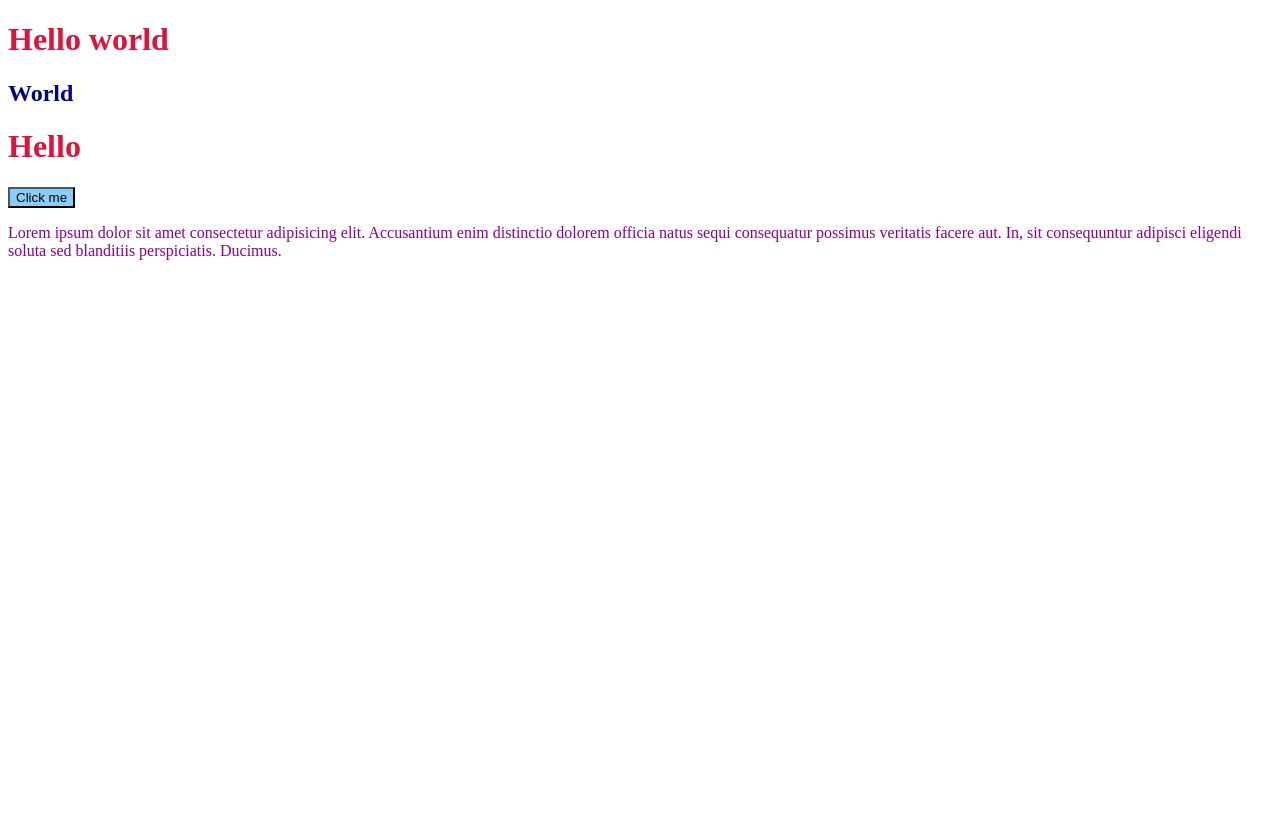
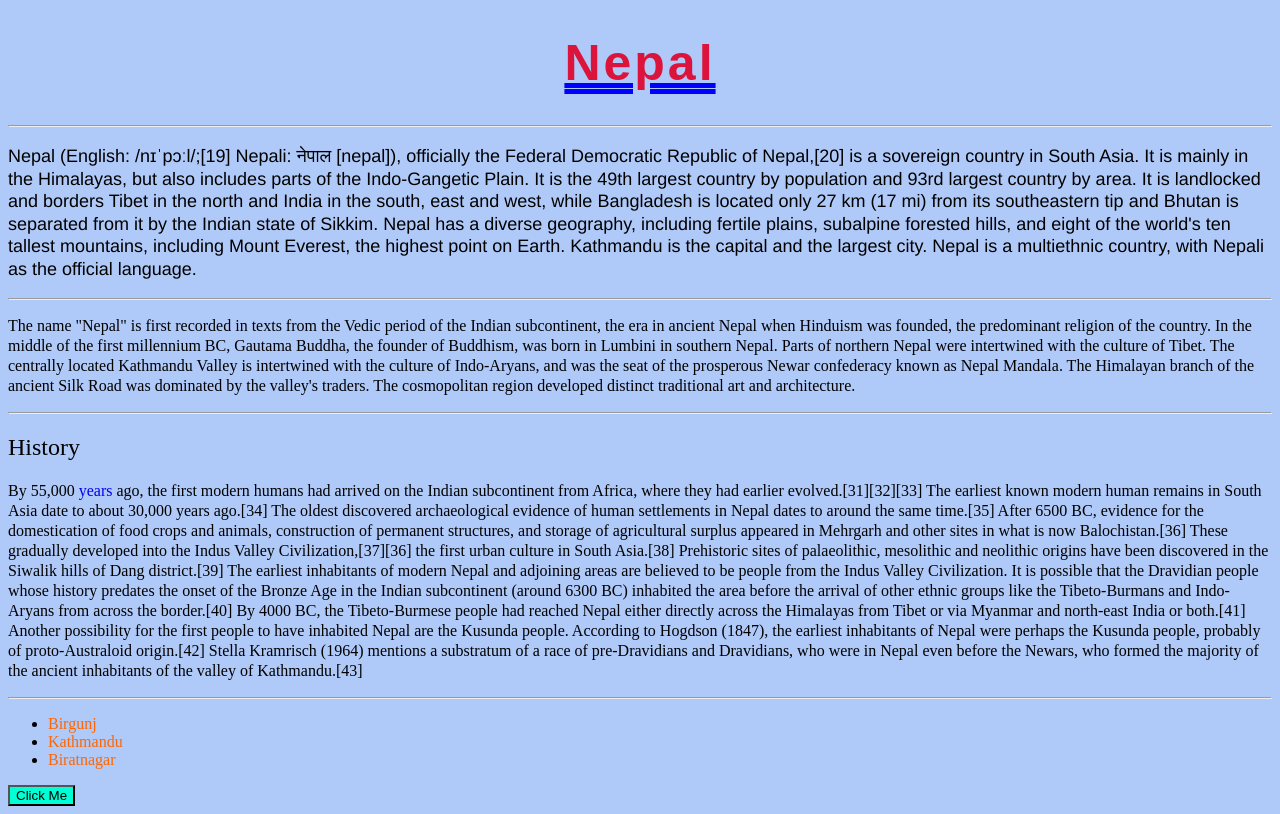
Before and after one commit to yadav-jitendra/Web-Dev-bootcamp, a plain HTML site: page css/index.html in a window 1280 px wide. Drawn offline with Linux system fonts and the light colour scheme.

Commit message:
update css

```diff
--- a/css/index.html
+++ b/css/index.html
@@ -10,10 +10,38 @@
     <link rel="stylesheet" href="style.css">
 </head>
 <body>
-    <h1>Hello world</h1>
-    <h2>World</h2>
-    <h1>Hello</h1>
-    <button>Click me</button>
-    <p>Lorem ipsum dolor sit amet consectetur adipisicing elit. Accusantium enim distinctio dolorem officia natus sequi consequatur possimus veritatis facere aut. In, sit consequuntur adipisci eligendi soluta sed blanditiis perspiciatis. Ducimus.</p>
+    <h1>Nepal</h1>
+
+    <hr>
+
+    <p class="main">
+        Nepal (English: /nɪˈpɔːl/;[19] Nepali: नेपाल [nepal]), officially the Federal Democratic Republic of Nepal,[20] is a sovereign country in South Asia. It is mainly in the Himalayas, but also includes parts of the Indo-Gangetic Plain. It is the 49th largest country by population and 93rd largest country by area. It is landlocked and borders Tibet in the north and India in the south, east and west, while Bangladesh is located only 27 km (17 mi) from its southeastern tip and Bhutan is separated from it by the Indian state of Sikkim. Nepal has a diverse geography, including fertile plains, subalpine forested hills, and eight of the world's ten tallest mountains, including Mount Everest, the highest point on Earth. Kathmandu is the capital and the largest city. Nepal is a multiethnic country, with Nepali as the official language.
+    </p>
+
+    <hr>
+
+    <p>
+        The name "Nepal" is first recorded in texts from the Vedic period of the Indian subcontinent, the era in ancient Nepal when Hinduism was founded, the predominant religion of the country. In the middle of the first millennium BC, Gautama Buddha, the founder of Buddhism, was born in Lumbini in southern Nepal. Parts of northern Nepal were intertwined with the culture of Tibet. The centrally located Kathmandu Valley is intertwined with the culture of Indo-Aryans, and was the seat of the prosperous Newar confederacy known as Nepal Mandala. The Himalayan branch of the ancient Silk Road was dominated by the valley's traders. The cosmopolitan region developed distinct traditional art and architecture.
+    </p>
+
+    <hr>
+
+    <h2>History</h2>
+    <p>
+        By 55,000 <a href="nowhere">years</a>  ago, the first modern humans had arrived on the Indian subcontinent from Africa, where they had earlier evolved.[31][32][33] The earliest known modern human remains in South Asia date to about 30,000 years ago.[34] The oldest discovered archaeological evidence of human settlements in Nepal dates to around the same time.[35]
+        After 6500 BC, evidence for the domestication of food crops and animals, construction of permanent structures, and storage of agricultural surplus appeared in Mehrgarh and other sites in what is now Balochistan.[36] These gradually developed into the Indus Valley Civilization,[37][36] the first urban culture in South Asia.[38] Prehistoric sites of palaeolithic, mesolithic and neolithic origins have been discovered in the Siwalik hills of Dang district.[39] The earliest inhabitants of modern Nepal and adjoining areas are believed to be people from the Indus Valley Civilization. It is possible that the Dravidian people whose history predates the onset of the Bronze Age in the Indian subcontinent (around 6300 BC) inhabited the area before the arrival of other ethnic groups like the Tibeto-Burmans and Indo-Aryans from across the border.[40] By 4000 BC, the Tibeto-Burmese people had reached Nepal either directly across the Himalayas from Tibet or via Myanmar and north-east India or both.[41] Another possibility for the first people to have inhabited Nepal are the Kusunda people. According to Hogdson (1847), the earliest inhabitants of Nepal were perhaps the Kusunda people, probably of proto-Australoid origin.[42] Stella Kramrisch (1964) mentions a substratum of a race of pre-Dravidians and Dravidians, who were in Nepal even before the Newars, who formed the majority of the ancient inhabitants of the valley of Kathmandu.[43]
+    </p>
+
+    <hr>
+
+    <ul>
+        <li> <a href="dhgsd">Birgunj</a></li>
+        <li> <a href="sdfs">Kathmandu</a> </li>
+        <li> <a href="rt">Biratnagar</a> </li>
+
+    </ul>
+
+    <button id="clickButtonID" >Click Me</button>
+
 </body>
 </html>
--- a/css/style.css
+++ b/css/style.css
@@ -1,13 +1,43 @@
 h1{
     color: crimson;
+    text-align: center;
+    text-decoration:blue underline double;
+    letter-spacing: 3px;
+    font-size: 50px;
+    font-family: arial,Verdana,sans-serif;
 }
+
 h2{
-    color: darkblue;
+    font-weight: normal;
 }
-button{
-    color: black;
-    background-color: lightskyblue;
+
+p{
+    text-align: left;
+    line-height: 1.25;
 }
-p{
-    color: darkmagenta;
+
+a{
+    text-decoration: none;
 }
+
+/* universalselector */
+*{
+    background-color: rgb(175, 201, 248);
+}
+
+/* id selector */
+#clickButtonID{
+    background-color: rgb(0, 255, 213);
+}
+
+/* class selector */
+.main{
+    font-family: Helvetica, sans-serif;
+    font-size: large;
+}
+
+/* decendent selector */
+/* in this exapmle : all anchor in the list */
+li a{
+    color: rgb(255, 102, 0);
+}
```
